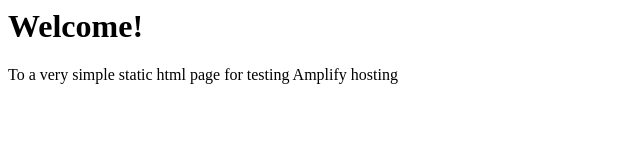
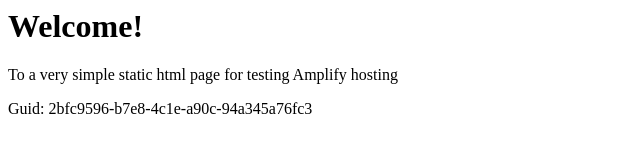
Before and after one commit to aws-aemilia-yul/Github-PR-Commit-Integration-Test-DoNotTouch-Gith-OKSLNVO2-v1-preprod-ca-central-1, a website: page src/index.html in a window 1280 px wide. Shown: the whole page, without its empty margins (0-640 px from the left). Drawn offline with Linux system fonts and the light colour scheme.

Commit message:
commit from integ tests

```diff
--- a/src/index.html
+++ b/src/index.html
@@ -1,3 +1,5 @@
+
+
 <html lang="en">
 
 <head>
@@ -10,6 +12,6 @@
 <body>
     <h1>Welcome!</h1>
     <p>To a very simple static html page for testing Amplify hosting</p>
-</body>
+    <p>Guid: 2bfc9596-b7e8-4c1e-a90c-94a345a76fc3</p></body>
 
 </html>
```
